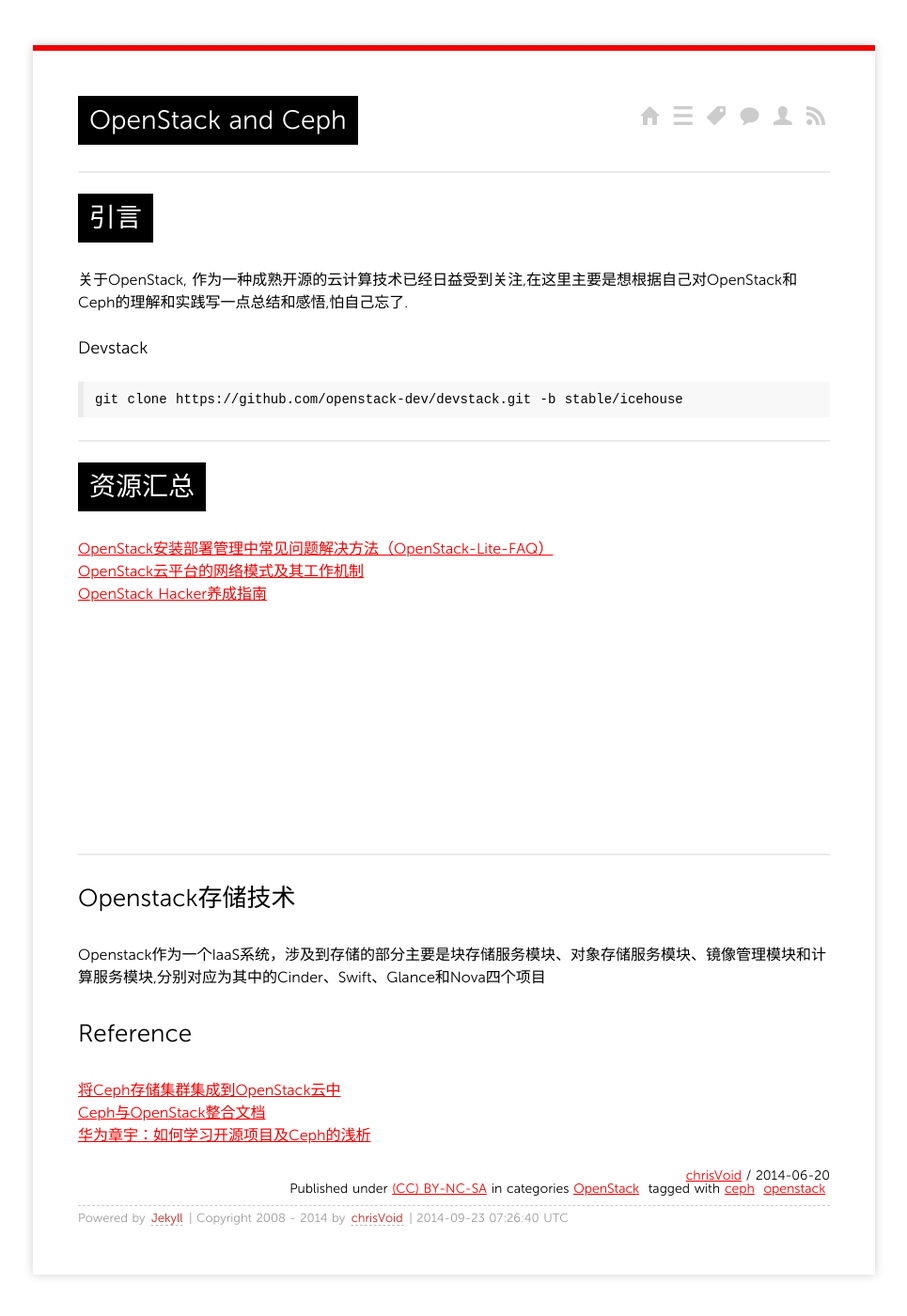
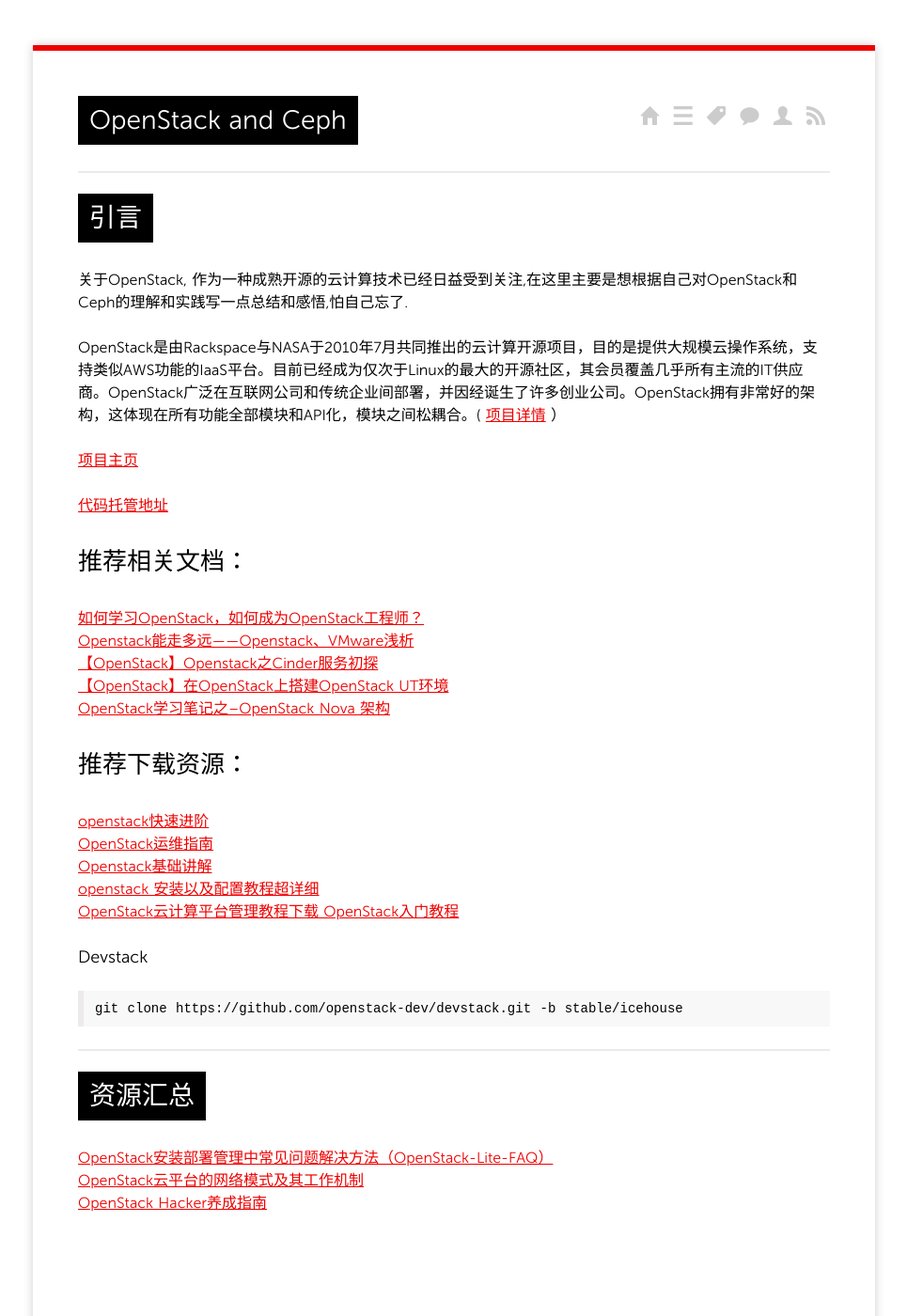
Before and after one commit to chris-void/chris-void.github.io, a Jekyll site: the page built from _posts/2014/2014-06-20-openstack.md, in a window 1280 px wide and 1400 px high. Shown: the whole window at 94% size, without its empty margins (157-1122 px from the left). Built offline with Jekyll 4.4.1, drawn with Linux system fonts in a browser that asks for light colours; Markdown is read by kramdown in place of the engine named in the settings; comment, search, counter and statistics services are not loaded.

Commit message:
Update 2014-06-20-openstack.md

```diff
--- a/_posts/2014/2014-06-20-openstack.md
+++ b/_posts/2014/2014-06-20-openstack.md
@@ -13,6 +13,27 @@
 
 关于OpenStack, 作为一种成熟开源的云计算技术已经日益受到关注,在这里主要是想根据自己对OpenStack和Ceph的理解和实践写一点总结和感悟,怕自己忘了.
 
+OpenStack是由Rackspace与NASA于2010年7月共同推出的云计算开源项目，目的是提供大规模云操作系统，支持类似AWS功能的IaaS平台。目前已经成为仅次于Linux的最大的开源社区，其会员覆盖几乎所有主流的IT供应商。OpenStack广泛在互联网公司和传统企业间部署，并因经诞生了许多创业公司。OpenStack拥有非常好的架构，这体现在所有功能全部模块和API化，模块之间松耦合。( [项目详情](https://code.csdn.net/openkb/p-OpenStack) ）
+
+[项目主页](http://www.openstack.org/)
+
+[代码托管地址](https://github.com/openstack/openstack)
+
+##推荐相关文档：
+
+[如何学习OpenStack，如何成为OpenStack工程师？](http://blog.csdn.net/z_lstone/article/details/14127227)
+[Openstack能走多远——Openstack、VMware浅析](http://blog.csdn.net/u012620688/article/details/13743517)
+[【OpenStack】Openstack之Cinder服务初探](http://blog.csdn.net/lynn_kong/article/details/8659145)
+[【OpenStack】在OpenStack上搭建OpenStack UT环境](http://blog.csdn.net/lynn_kong/article/details/9665027)
+[OpenStack学习笔记之--OpenStack Nova 架构](http://blog.csdn.net/xiangmin2587/article/details/7737778)
+
+##推荐下载资源：
+
+[openstack快速进阶](http://download.csdn.net/detail/bilyyang/5810571)
+[OpenStack运维指南](http://download.csdn.net/detail/adela_09/5130471)
+[Openstack基础讲解](http://download.csdn.net/detail/necessary8/4474697)
+[openstack 安装以及配置教程超详细](http://download.csdn.net/detail/zhenxi537/4427341)
+[OpenStack云计算平台管理教程下载 OpenStack入门教程](http://download.csdn.net/detail/u010973404/6580117)
 
 ### Devstack
 
@@ -48,6 +69,8 @@
 
 ## Reference
 
+部分资源来自CSDN知识库：[Link](http://code.csdn.net/news/2821726)
+
 [将Ceph存储集群集成到OpenStack云中](http://www.ibm.com/developerworks/cn/cloud/library/cl-openstackceph/)
 [Ceph与OpenStack整合文档](http://blog.csdn.net/epugv/article/details/16889135)
 [华为章宇：如何学习开源项目及Ceph的浅析](http://www.csdn.net/article/2014-04-10/2819247-how-to-learn-opensouce-project-&-ceph/2)
```
